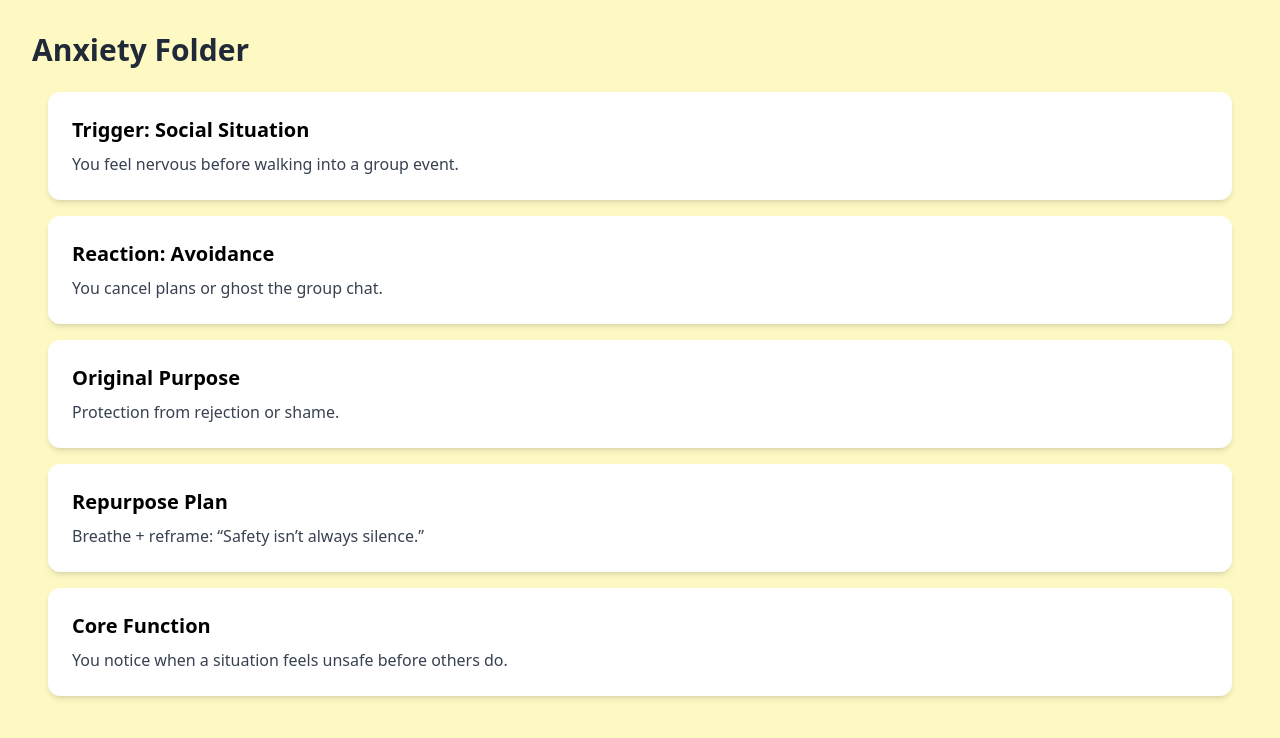
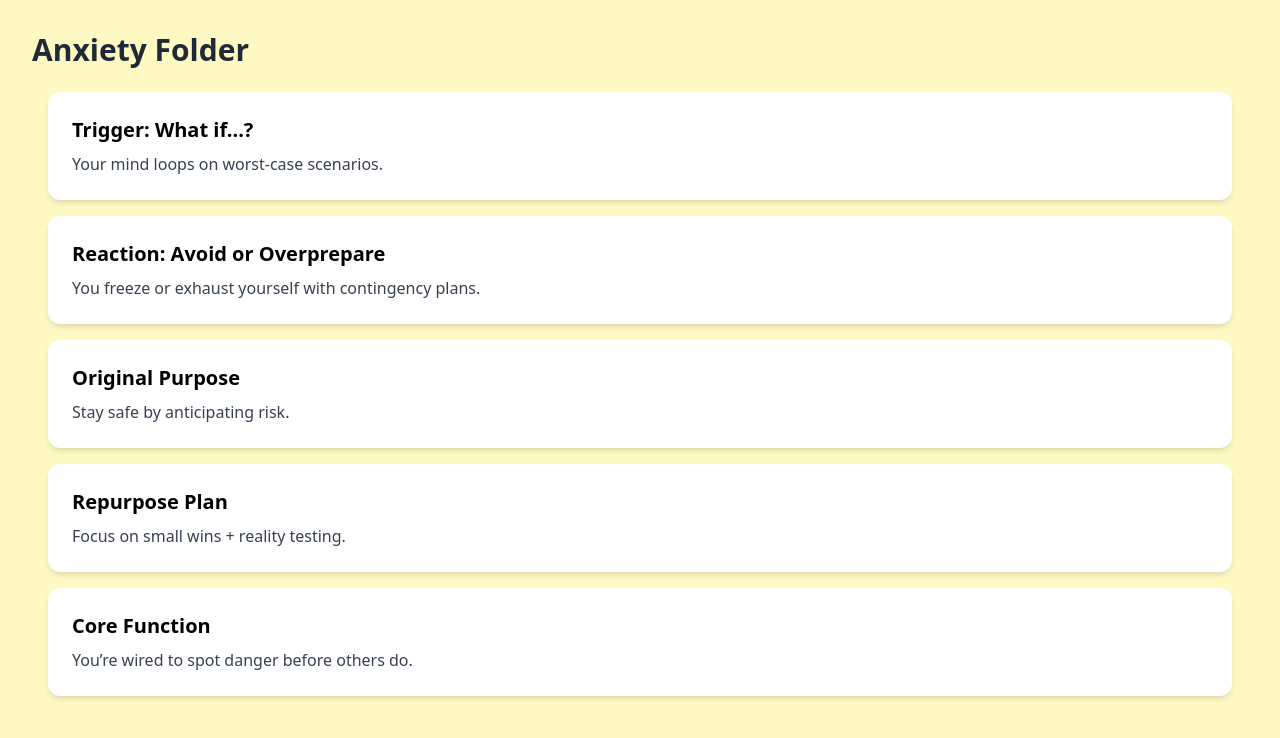
Before and after one commit to lacyadale/perspective-app, a Next.js app: page /folders/anxiety in a window 1280 px wide. Shown: the top 738 px of the page. Built offline with nearby package versions, Linux system fonts and the light colour scheme.

Commit message:
Update index.jsx

```diff
--- a/pages/folders/anxiety/index.jsx
+++ b/pages/folders/anxiety/index.jsx
@@ -3,24 +3,24 @@ import Card from '../../../components/Card';
 export default function AnxietyFolder() {
   const cards = [
     {
-      title: 'Trigger: Social Situation',
-      description: 'You feel nervous before walking into a group event.',
+      title: 'Trigger: What if...?',
+      description: 'Your mind loops on worst-case scenarios.',
     },
     {
-      title: 'Reaction: Avoidance',
-      description: 'You cancel plans or ghost the group chat.',
+      title: 'Reaction: Avoid or Overprepare',
+      description: 'You freeze or exhaust yourself with contingency plans.',
     },
     {
       title: 'Original Purpose',
-      description: 'Protection from rejection or shame.',
+      description: 'Stay safe by anticipating risk.',
     },
     {
       title: 'Repurpose Plan',
-      description: 'Breathe + reframe: “Safety isn’t always silence.”',
+      description: 'Focus on small wins + reality testing.',
     },
     {
       title: 'Core Function',
-      description: 'You notice when a situation feels unsafe before others do.',
+      description: 'You’re wired to spot danger before others do.',
     }
   ];
 
```
